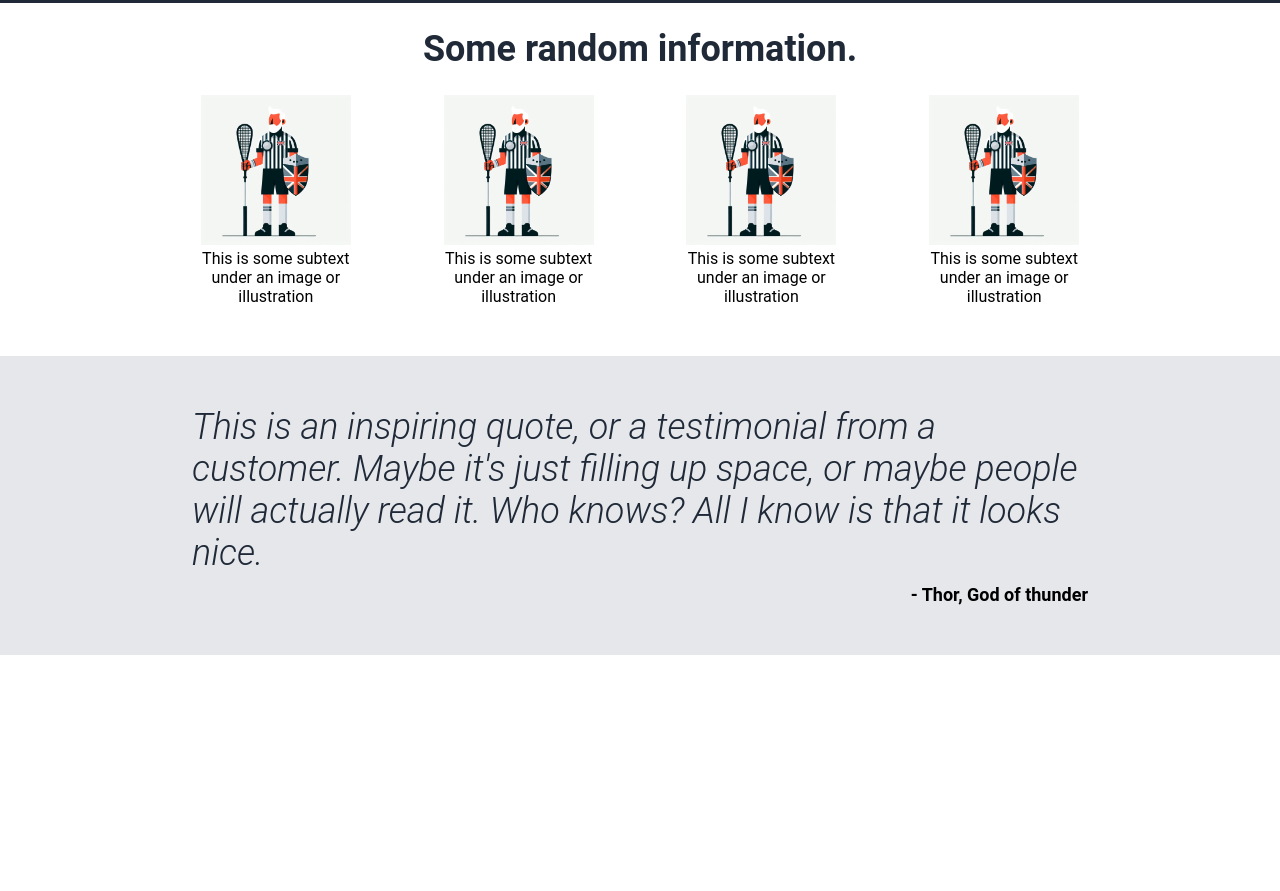
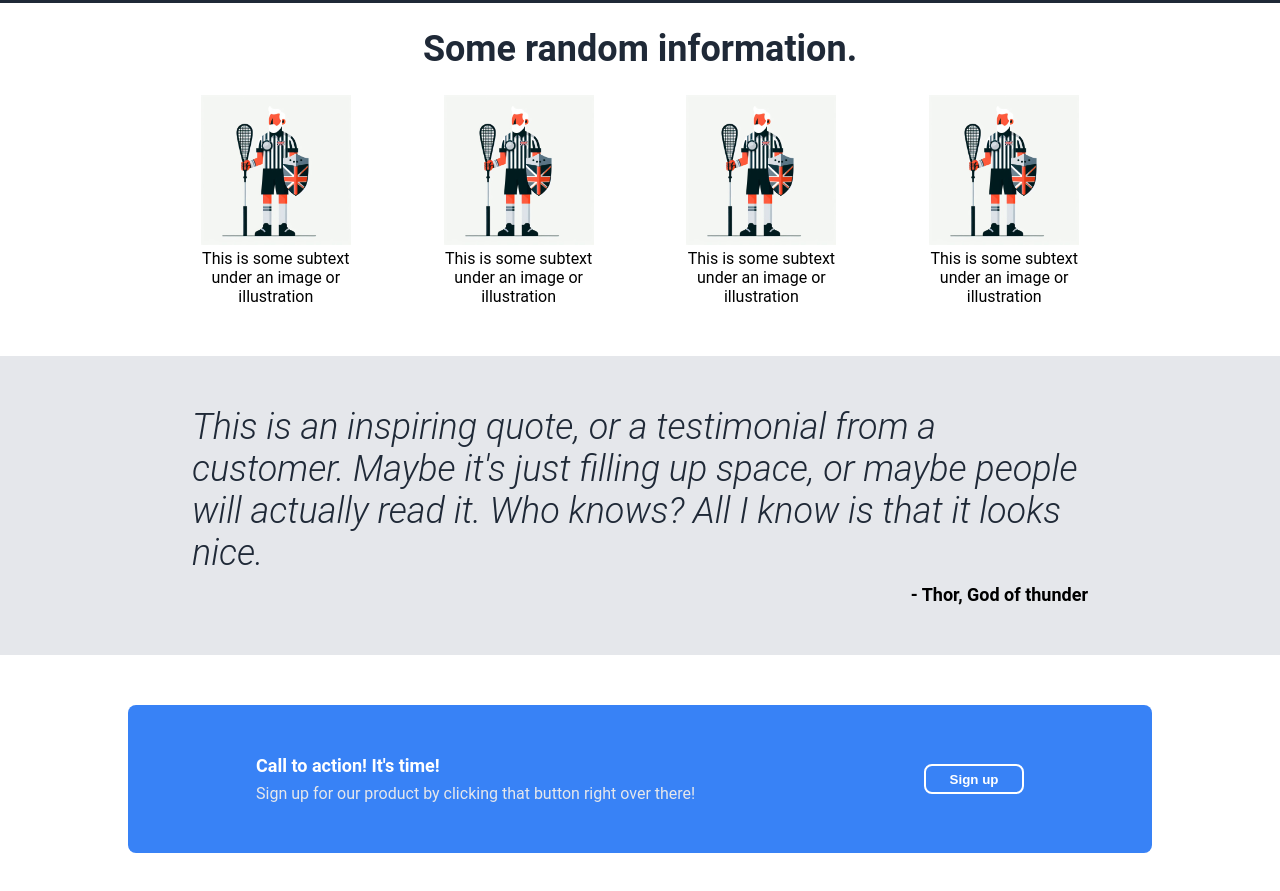
Before and after one commit to jerslf/landing_page, a plain HTML site: page index.html in a window 1280 px wide. Shown: the part 426-1317 px from the top of the page. Before the commit the page ends 1081 px from the top, so only its background shows below. Drawn offline with Linux system fonts and the light colour scheme.

Commit message:
Create call to action section

```diff
--- a/index.html
+++ b/index.html
@@ -67,6 +67,16 @@
     </div>
     <div class="author">- Thor, God of thunder</div>
   </div>
+
+  <div class="action">
+    <div class="left">
+      <div class="text1">Call to action! It's time!</div>
+      <div class="text2">Sign up for our product by clicking that button right over there!</div>
+    </div>
+    <div class="right">
+      <button class="alt">Sign up</button>
+    </div>
+  </div>
 </body>
 
 </html>
--- a/style.css
+++ b/style.css
@@ -120,3 +120,45 @@ img {
   display: flex;
   justify-content: flex-end;
 }
+
+.action {
+  padding: 50px 10%;
+}
+
+.action {
+  background-color: #3882f6;
+  display: flex;
+  margin: 50px 10%;
+  justify-content: space-between;
+  border-radius: 8px;
+  align-items: center;
+  gap: 30px;
+}
+
+.action .left {
+  display: flex;
+  flex-direction: column;
+  gap: 8px;
+}
+
+.text1 {
+  color: white;
+  font-weight: bold;
+  font-size: 18px;
+}
+
+.text2 {
+  color: #e5e7eb;
+  font-weight: 400;
+}
+
+.alt {
+  background-color: #3882f6;
+  color: white;
+  font-weight: bold;
+  border: 2px solid white;
+  border-color: white;
+  border-radius: 8px;
+  width: 100px;
+  height: 30px;
+}
```
